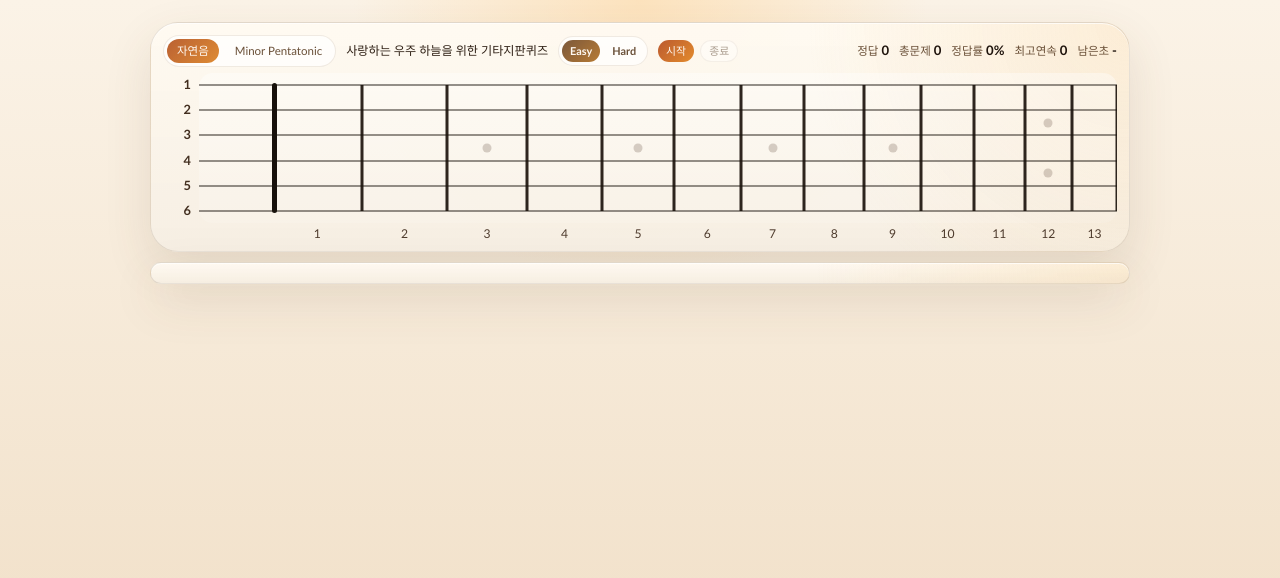
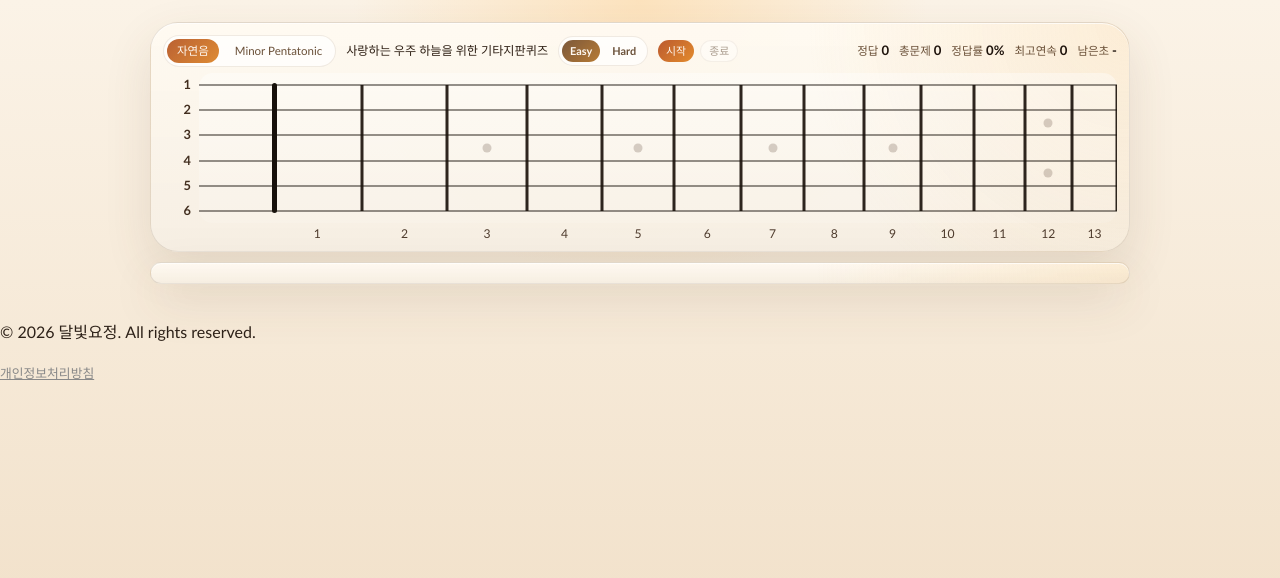
Before and after one commit to lunaticusfairy/GuitarFingerBoard, a Vue app: page / in a window 1280 px wide. Shown: the top 578 px of the page. Built offline with nearby package versions, Linux system fonts and the light colour scheme.

Commit message:
Update App.vue

```diff
--- a/src/App.vue
+++ b/src/App.vue
@@ -1294,6 +1294,10 @@ onBeforeUnmount(() => {
       </div>
     </div>
   </main>
+  <footer>
+  <p>© 2026 달빛요정. All rights reserved.</p>
+  <a href="/privacy.html" target="_blank" style="font-size: 0.8rem; color: #888;">개인정보처리방침</a>
+</footer>
 </template>
 
 <style scoped>
```
